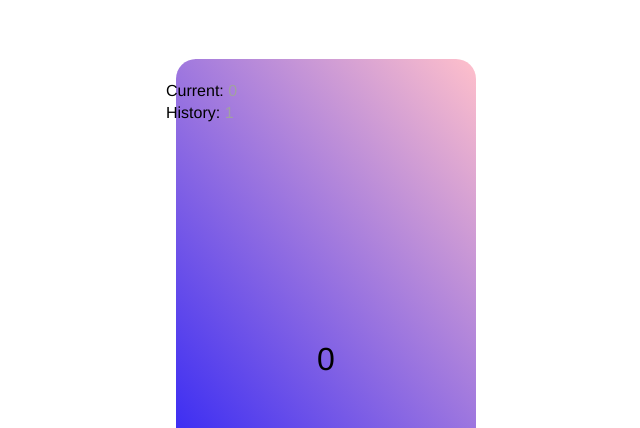
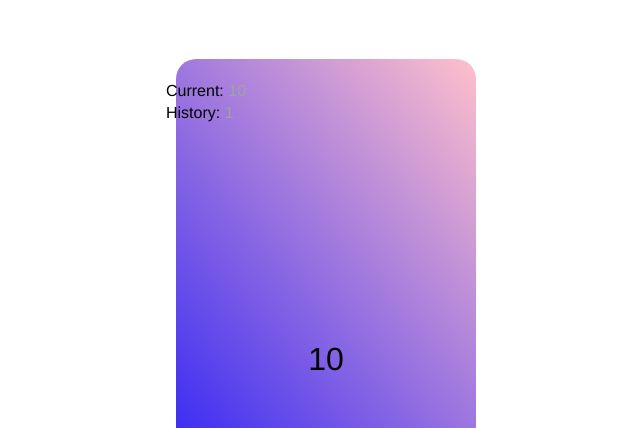
Before and after one commit to SanjeevMidda/counter-app, a React (Create React App) app: page / in a window 1280 px wide. Shown: the top 428 px of the page, without its empty margins (314-954 px from the left). Built offline with nearby package versions, Linux system fonts and the light colour scheme.

Commit message:
set up useState for our counter value

```diff
--- a/src/App.jsx
+++ b/src/App.jsx
@@ -1,6 +1,9 @@
+import { useState } from "react";
 import "./index.css";
 
 function App() {
+  const [counterValue, setCounterValue] = useState(10);
+
   const increment = () => {};
 
   const decrement = () => {};
@@ -11,7 +14,7 @@ function App() {
     <div className="App">
       <div className="loggingContainer">
         <p>
-          Current: <span>0</span>
+          Current: <span>{counterValue}</span>
         </p>
         <p>
           History: <span>1</span>
@@ -19,7 +22,7 @@ function App() {
       </div>
       <div className="mainContainer">
         <div className="counterContainer">
-          <h1>0</h1>
+          <h1>{counterValue}</h1>
         </div>
         <div className="actionsContainer">
           <button id="add">+</button>
```
